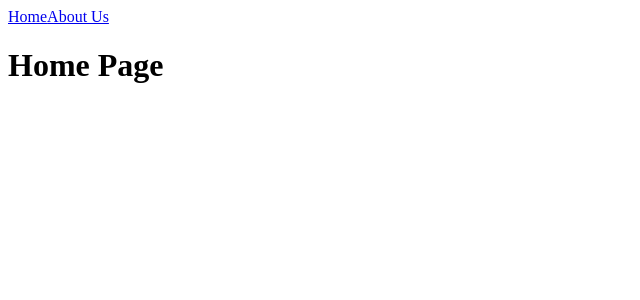
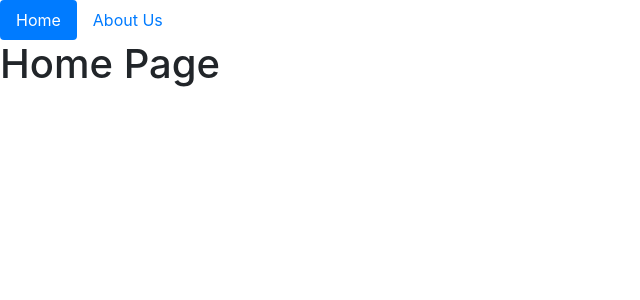
Before and after one commit to BashirShallah/VueJs-VueRouter-Course, a Vue app: page / in a window 1280 px wide. Shown: the top 300 px of the page, without its empty margins (0-640 px from the left). Built offline with nearby package versions, Linux system fonts and the light colour scheme.

Commit message:
add bootstrap to style links.

```diff
--- a/public/index.html
+++ b/public/index.html
@@ -5,6 +5,7 @@
     <meta http-equiv="X-UA-Compatible" content="IE=edge">
     <meta name="viewport" content="width=device-width,initial-scale=1.0">
     <link rel="icon" href="<%= BASE_URL %>favicon.ico">
+    <link rel="stylesheet" href="https://stackpath.bootstrapcdn.com/bootstrap/4.1.2/css/bootstrap.min.css" integrity="sha384-Smlep5jCw/wG7hdkwQ/Z5nLIefveQRIY9nfy6xoR1uRYBtpZgI6339F5dgvm/e9B" crossorigin="anonymous">
     <title>hello-world</title>
   </head>
   <body>
--- a/src/App.vue
+++ b/src/App.vue
@@ -1,7 +1,13 @@
 <template>
   <div id="app">
-    <router-link to="/">Home</router-link>
-    <router-link to="/about">About Us</router-link>
+    <ul class="nav nav-pills">
+      <li class="nav-item">
+        <router-link to="/" class="nav-link" active-class="active" exact href="#">Home</router-link>
+      </li>
+      <li class="nav-item">
+        <router-link to="/about" class="nav-link" active-class="active" href="#">About Us</router-link>
+      </li>
+    </ul>
 
     <router-view></router-view>
   </div>
```
